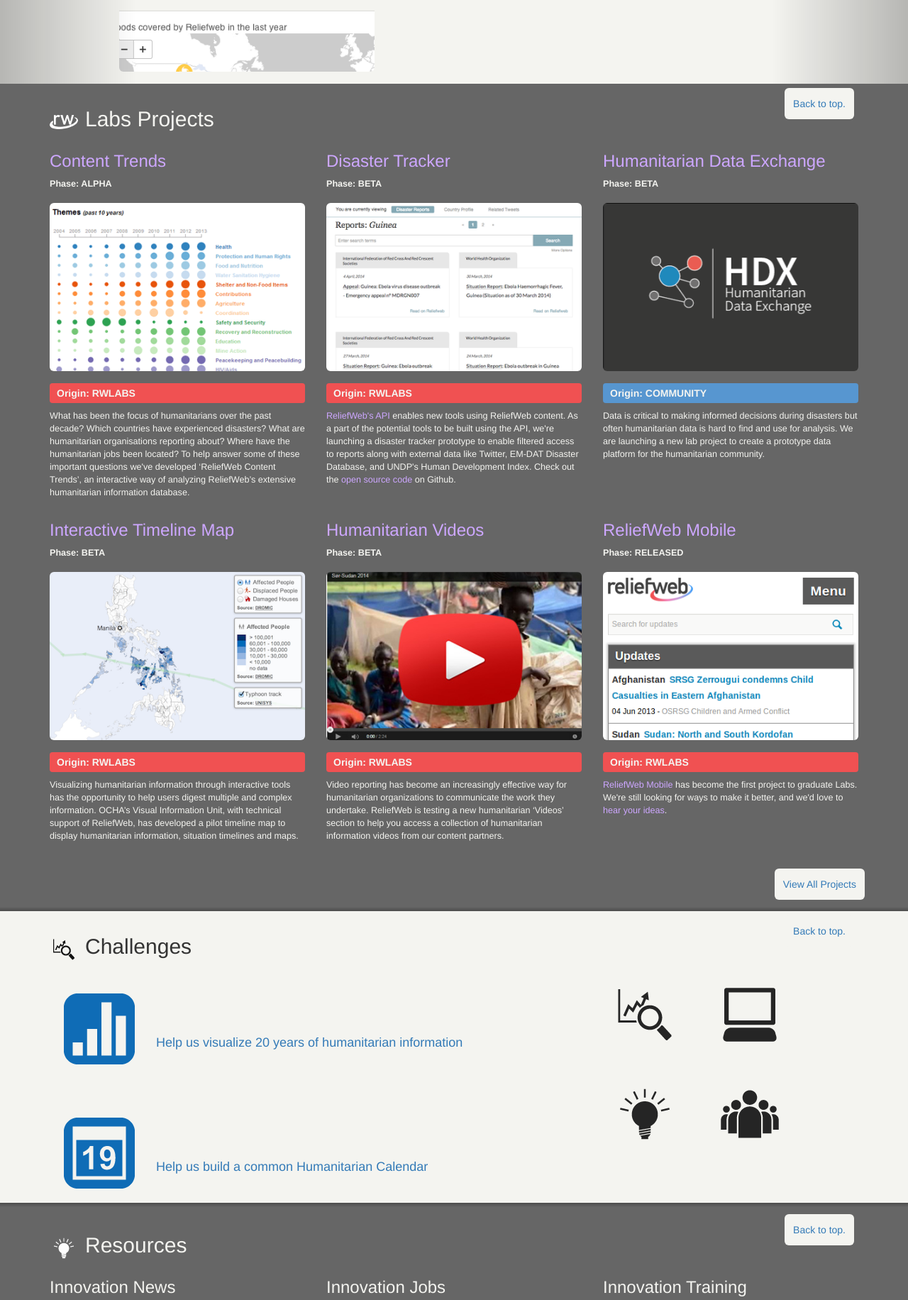
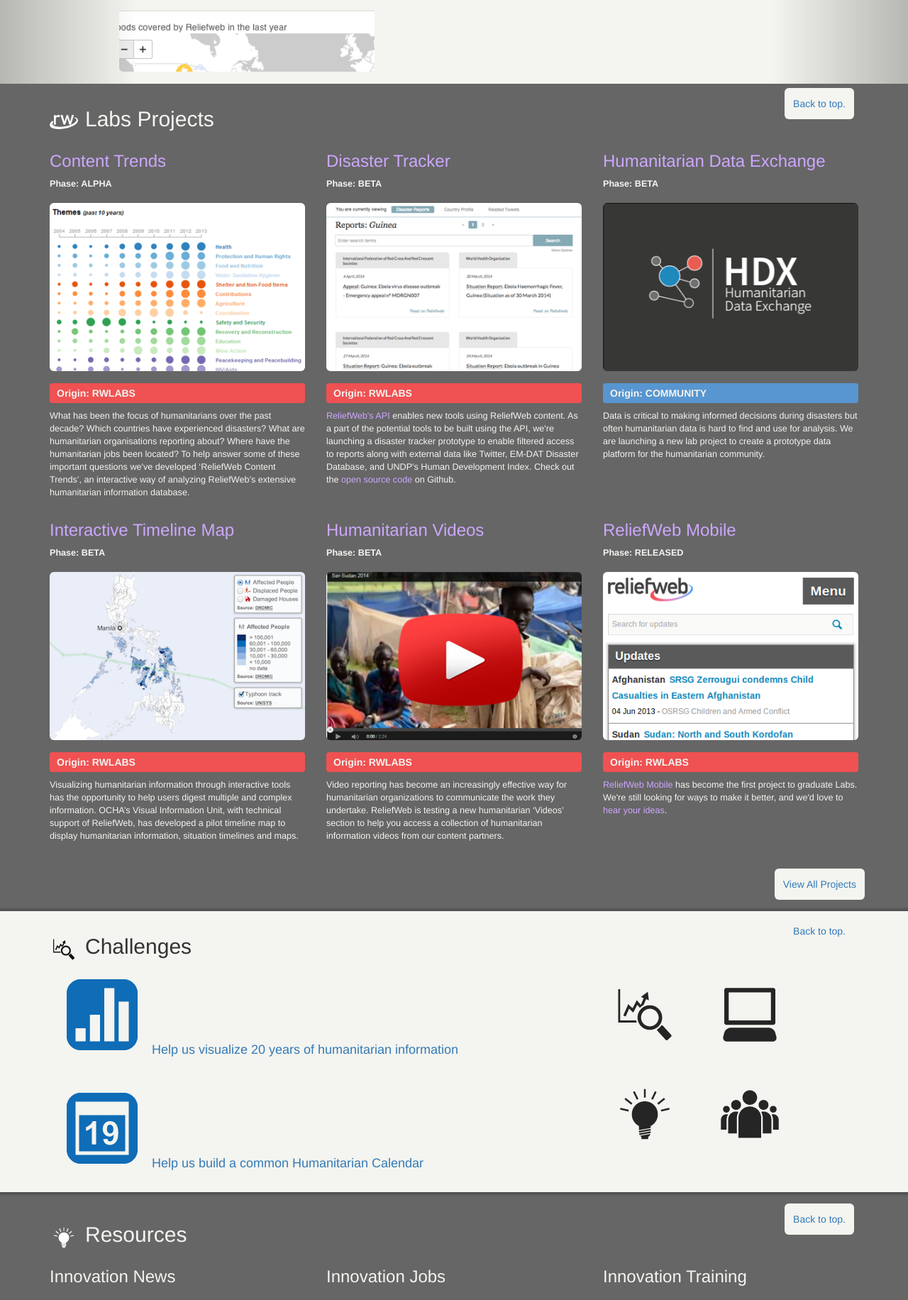
Before and after one commit to UN-OCHA/rwint-labs, a Jekyll site: the page built from index.html, in a window 1280 px wide. Shown: the part 427-2259 px from the top of the page at 71% size. Built offline with Jekyll 4.4.1, drawn with Linux system fonts in a browser that asks for light colours; comment, search, counter and statistics services are not loaded.

Commit message:
remove wrong media class

```diff
--- a/_layouts/homepage.html
+++ b/_layouts/homepage.html
@@ -95,13 +95,11 @@
       <div class="row">
         <div class="challenge-items col-sm-8">
           {% for post in site.challenges %}
-          <div class="media">
-            <div class="media-left">
-            ­ <a href="{{ post.link }}"><img src="{{ post.image }}" class="media-object"/></a>
-            </div>
-            <div class="media-body">
-            ­ <a href="{{ post.link }}"><h4 class="media-heading">{{ post.title }}</h4></a>
-            </div>
+          <div class="pull-left">
+          ­ <a href="{{ post.link }}"><img src="{{ post.image }}" /></a>
+          </div>
+          <div class="body">
+          ­ <a href="{{ post.link }}"><h4>{{ post.title }}</h4></a>
           </div>
           <div class="clearfix"></div>
           {% endfor %}
--- a/css/rwlabsstyle.css
+++ b/css/rwlabsstyle.css
@@ -241,7 +241,7 @@
   display: inline;
 }
 
-.challenges .media-body {
+.challenges .body {
   padding: 80px 0 20px;
 }
 
```
